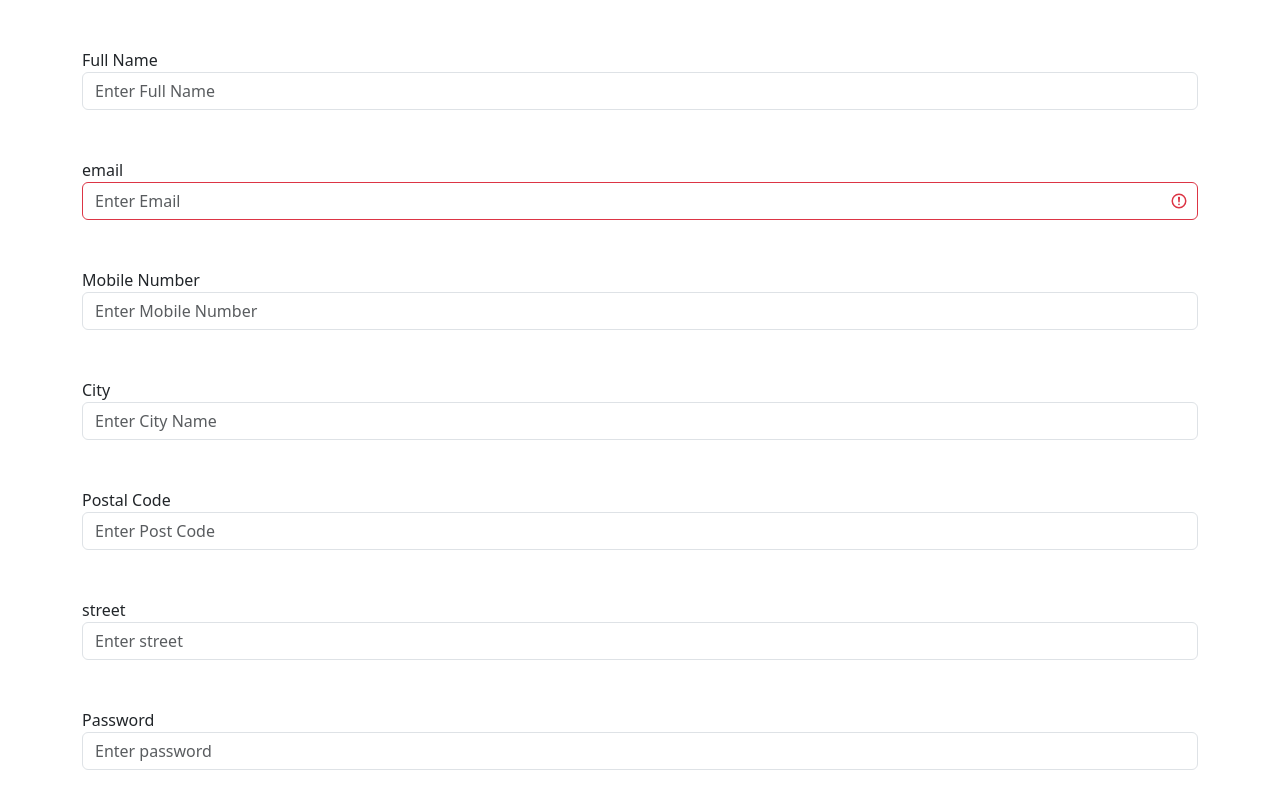
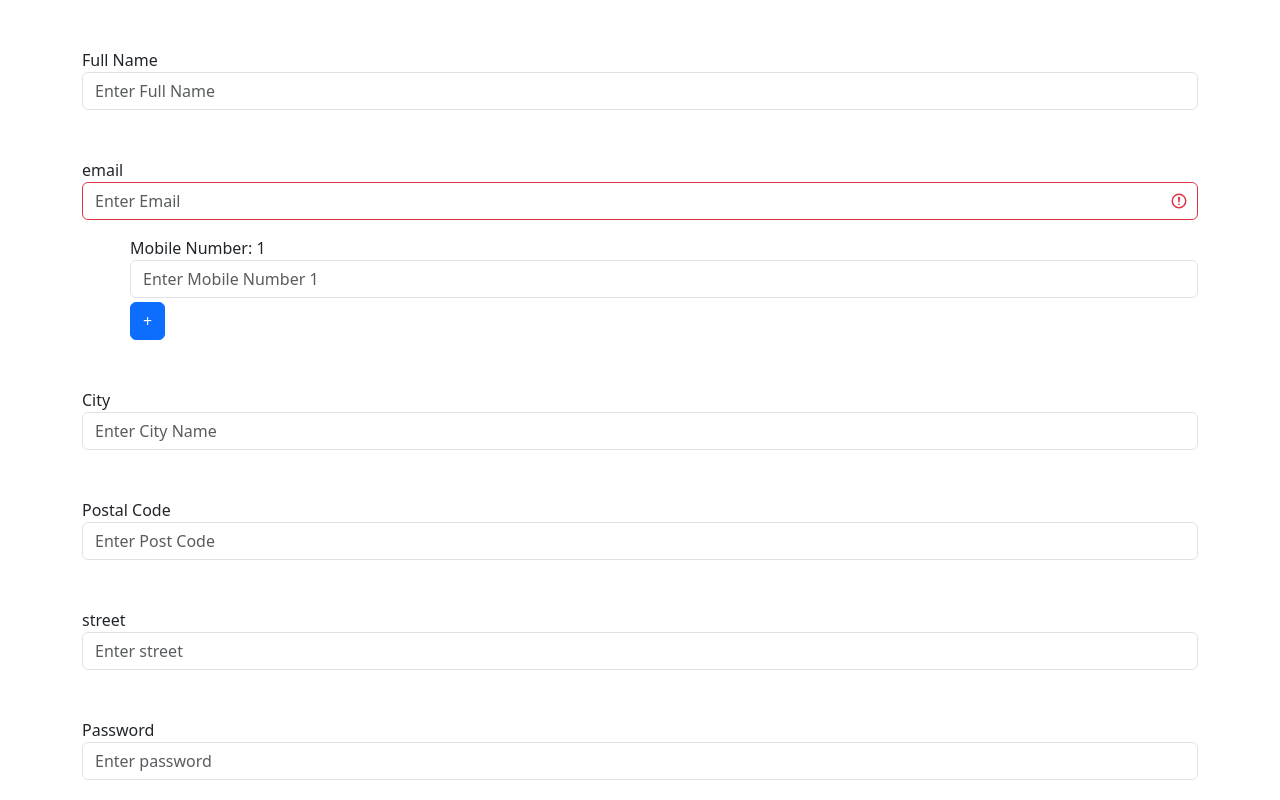
Before and after one commit to MahmoudHassan2505/Angular-Project, an Angular app: page /register in a window 1280 px wide. Shown: the top 800 px of the page. Built offline with nearby package versions, Linux system fonts and the light colour scheme.

Commit message:
Array of Inputs

```diff
--- a/src/app/Components/user-register/user-register.component.html
+++ b/src/app/Components/user-register/user-register.component.html
@@ -22,13 +22,18 @@
                 placeholder="Enter Email" [class.is-invalid]="email?.invalid"
                 [class.is-valid]="email?.valid">
         </div>
-        <div class="form-group mt-5">
-            <label for="mNumber">Mobile Number</label>
-            <input formControlName="mobileNumber" type="text"
-                class="form-control"
-                id="mNumber" name="mNumber"
-                placeholder="Enter Mobile Number">
+        <div formArrayName="mobileNumber">
+            <div class="mt-3 ms-5"
+                *ngFor="let phoneNumber of mobileNumber.controls; let i = index">
+                <label for="mNumber{{i+1}}">Mobile Number: {{i+1}}</label>
+                <input [formControlName]="i" type="text"
+                    class="form-control"
+                    id="mNumber{{i+1}}" name="mNumber{{i+1}}"
+                    placeholder="Enter Mobile Number {{i+1}}">
+            </div>
         </div>
+        <button class="btn btn-primary mt-1 ms-5"
+            (click)="addNumebr()" type="button">+</button>
         <div formGroupName="address">
             <div class="form-group mt-5">
                 <label for="ucity">City</label>
--- a/src/app/Components/user-register/user-register.component.ts
+++ b/src/app/Components/user-register/user-register.component.ts
@@ -1,5 +1,6 @@
 import { Component, OnInit } from '@angular/core';
 import {
+  FormArray,
   FormBuilder,
   FormControl,
   FormGroup,
@@ -34,7 +35,7 @@ export class UserRegisterComponent implements OnInit {
     // Using Form Builder
     this.userRegisterForm = fb.group({
       fullName: ['', [Validators.required, Validators.pattern('[A-Za-z]{3,}')]],
-      mobileNumber: [''],
+      mobileNumber: fb.array(['']),
       address: fb.group({
         city: [''],
         postalCode: [''],
@@ -62,6 +63,10 @@ export class UserRegisterComponent implements OnInit {
     return this.userRegisterForm.get('email');
   }
 
+  get mobileNumber() {
+    return this.userRegisterForm.get('mobileNumber') as FormArray;
+  }
+
   fillForm() {
     // In Case Edit Profile
     //THis way we will set one Value in each line
@@ -80,7 +85,7 @@ export class UserRegisterComponent implements OnInit {
     //if we want to set just some parameter
     this.userRegisterForm.patchValue({
       fullName: 'asd',
-      mobileNumber: '123123',
+      mobileNumber: ['123123'],
       address: { city: 'asd', postalCode: '', street: 'asd' },
       email: 'asd@asd.com',
     });
@@ -92,4 +97,8 @@ export class UserRegisterComponent implements OnInit {
     //clear form
     this.userRegisterForm.reset();
   }
+
+  addNumebr() {
+    this.mobileNumber.push(new FormControl(''));
+  }
 }
```
Also changed, not shown: src/app/Models/user.ts (+9 -9 lines).
